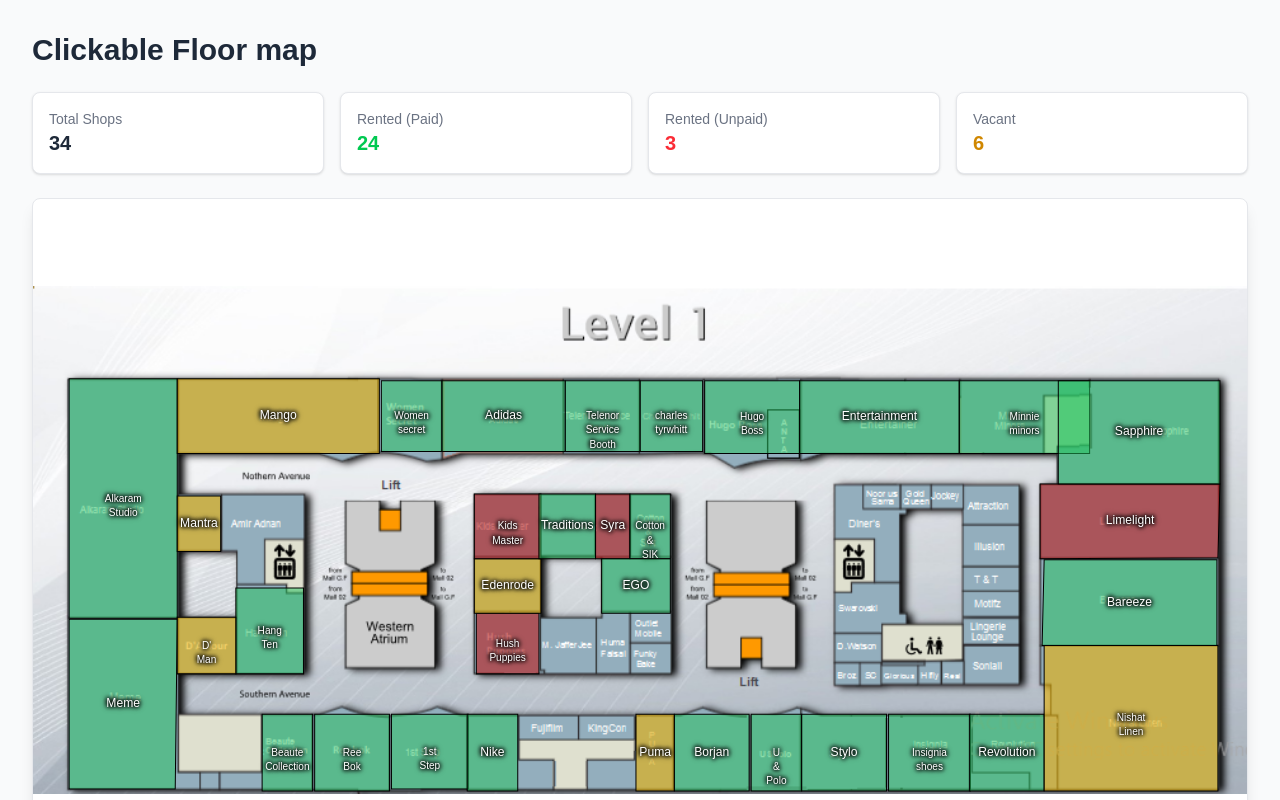
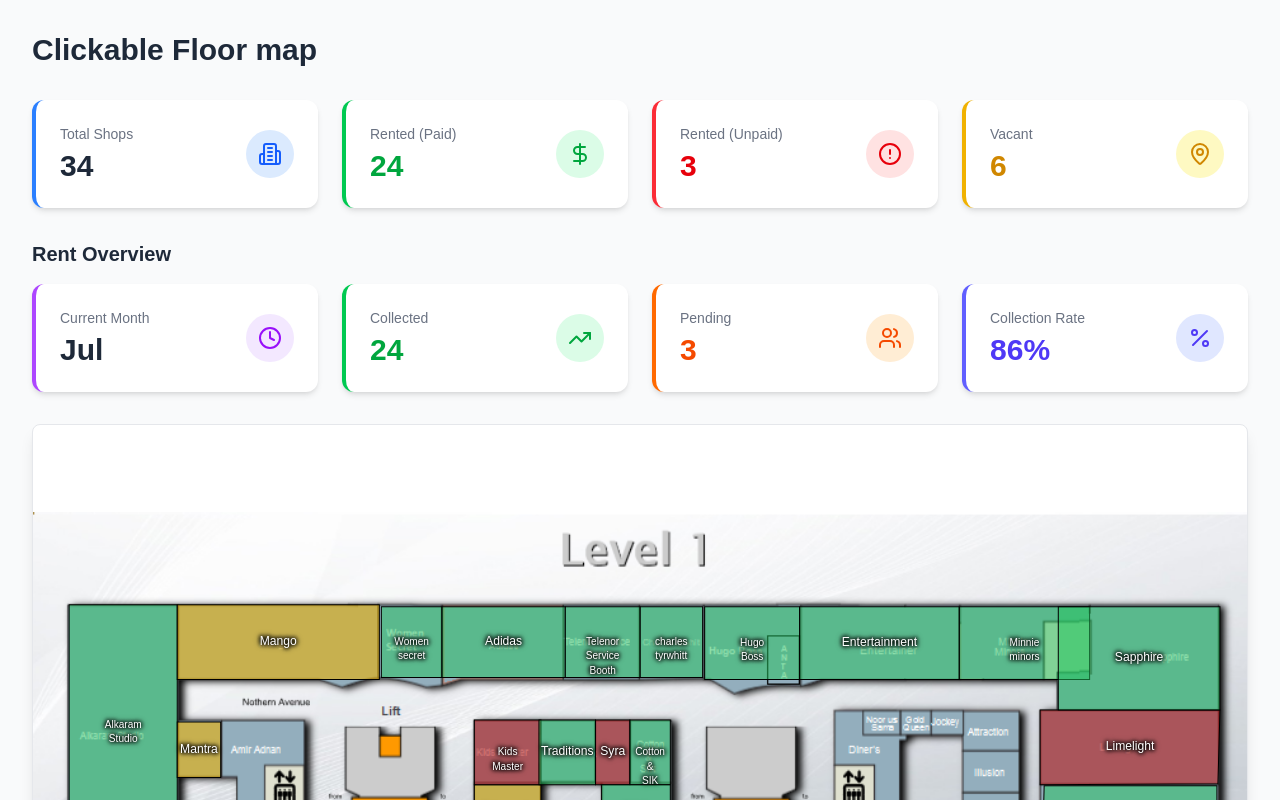
Before and after one commit to umairarshad-dev/Clickable-Floor-map, a Next.js app: page / in a window 1280 px wide. Shown: the top 800 px of the page. Built offline with nearby package versions, Linux system fonts and the light colour scheme.

Commit message:
Update stats cards UI with modern design including icons, colors, and rent overview section

```diff
--- a/src/app/page.tsx
+++ b/src/app/page.tsx
@@ -4,6 +4,7 @@
 import Image from 'next/image';
 import ShopModal from '@/components/ShopModal';
 import { Shop } from '../components/types';
+import { Building2, Users, DollarSign, TrendingUp, Clock, AlertCircle, Percent, MapPin } from 'lucide-react';
 
 const SHOPS: Shop[] = [
 	{
@@ -491,41 +492,122 @@
 					Clickable Floor map
 				</h1>
 
-				{/* Stats Card */}
-				<div className="flex flex-row flex-wrap gap-4 my-6">
-					<div className="flex-1 min-w-[180px] bg-white rounded-lg shadow p-4 border border-gray-200">
-						<h3 className="text-sm font-medium text-gray-500">Total Shops</h3>
-						<p className="text-xl font-bold text-gray-800">{SHOPS.length}</p>
+				{/* Stats Cards */}
+				<div className="grid grid-cols-1 md:grid-cols-2 lg:grid-cols-4 gap-6 my-8">
+					<div className="bg-white rounded-xl shadow-md p-6 border-l-4 border-blue-500 hover:shadow-lg transition-shadow">
+						<div className="flex items-center justify-between">
+							<div>
+								<p className="text-sm text-gray-500 mb-1">Total Shops</p>
+								<p className="text-3xl font-bold text-gray-800">{SHOPS.length}</p>
+							</div>
+							<div className="bg-blue-100 p-3 rounded-full">
+								<Building2 className="w-6 h-6 text-blue-600" />
+							</div>
+						</div>
 					</div>
-					<div className="flex-1 min-w-[180px] bg-white rounded-lg shadow p-4 border border-gray-200">
-						<h3 className="text-sm font-medium text-gray-500">
-							Rented (Paid)
-						</h3>
-						<p className="text-xl font-bold text-green-500">
-							{
-								SHOPS.filter(
-									(s) => s.status === 'rented' && s.rentStatus === 'paid'
-								).length
-							}
-						</p>
+
+					<div className="bg-white rounded-xl shadow-md p-6 border-l-4 border-green-500 hover:shadow-lg transition-shadow">
+						<div className="flex items-center justify-between">
+							<div>
+								<p className="text-sm text-gray-500 mb-1">Rented (Paid)</p>
+								<p className="text-3xl font-bold text-green-600">
+									{SHOPS.filter((s) => s.status === 'rented' && s.rentStatus === 'paid').length}
+								</p>
+							</div>
+							<div className="bg-green-100 p-3 rounded-full">
+								<DollarSign className="w-6 h-6 text-green-600" />
+							</div>
+						</div>
 					</div>
-					<div className="flex-1 min-w-[180px] bg-white rounded-lg shadow p-4 border border-gray-200">
-						<h3 className="text-sm font-medium text-gray-500">
-							Rented (Unpaid)
-						</h3>
-						<p className="text-xl font-bold text-red-500">
-							{
-								SHOPS.filter(
-									(s) => s.status === 'rented' && s.rentStatus === 'unpaid'
-								).length
-							}
-						</p>
+
+					<div className="bg-white rounded-xl shadow-md p-6 border-l-4 border-red-500 hover:shadow-lg transition-shadow">
+						<div className="flex items-center justify-between">
+							<div>
+								<p className="text-sm text-gray-500 mb-1">Rented (Unpaid)</p>
+								<p className="text-3xl font-bold text-red-600">
+									{SHOPS.filter((s) => s.status === 'rented' && s.rentStatus === 'unpaid').length}
+								</p>
+							</div>
+							<div className="bg-red-100 p-3 rounded-full">
+								<AlertCircle className="w-6 h-6 text-red-600" />
+							</div>
+						</div>
 					</div>
-					<div className="flex-1 min-w-[180px] bg-white rounded-lg shadow p-4 border border-gray-200">
-						<h3 className="text-sm font-medium text-gray-500">Vacant</h3>
-						<p className="text-xl font-bold text-yellow-600">
-							{SHOPS.filter((s) => s.status === 'vacant').length}
-						</p>
+
+					<div className="bg-white rounded-xl shadow-md p-6 border-l-4 border-yellow-500 hover:shadow-lg transition-shadow">
+						<div className="flex items-center justify-between">
+							<div>
+								<p className="text-sm text-gray-500 mb-1">Vacant</p>
+								<p className="text-3xl font-bold text-yellow-600">
+									{SHOPS.filter((s) => s.status === 'vacant').length}
+								</p>
+							</div>
+							<div className="bg-yellow-100 p-3 rounded-full">
+								<MapPin className="w-6 h-6 text-yellow-600" />
+							</div>
+						</div>
+					</div>
+				</div>
+
+				{/* Rent Overview Section */}
+				<div className="mb-8">
+					<h2 className="text-xl font-semibold text-gray-800 mb-4">Rent Overview</h2>
+					<div className="grid grid-cols-1 md:grid-cols-2 lg:grid-cols-4 gap-6">
+						<div className="bg-white rounded-xl shadow-md p-6 border-l-4 border-purple-500 hover:shadow-lg transition-shadow">
+							<div className="flex items-center justify-between">
+								<div>
+									<p className="text-sm text-gray-500 mb-1">Current Month</p>
+									<p className="text-3xl font-bold text-gray-800">
+										{new Date().toLocaleString('default', { month: 'short' })}
+									</p>
+								</div>
+								<div className="bg-purple-100 p-3 rounded-full">
+									<Clock className="w-6 h-6 text-purple-600" />
+								</div>
+							</div>
+						</div>
+
+						<div className="bg-white rounded-xl shadow-md p-6 border-l-4 border-green-500 hover:shadow-lg transition-shadow">
+							<div className="flex items-center justify-between">
+								<div>
+									<p className="text-sm text-gray-500 mb-1">Collected</p>
+									<p className="text-3xl font-bold text-green-600">
+										{SHOPS.filter((s) => s.status === 'rented' && s.rentStatus === 'paid').length}
+									</p>
+								</div>
+								<div className="bg-green-100 p-3 rounded-full">
+									<TrendingUp className="w-6 h-6 text-green-600" />
+								</div>
+							</div>
+						</div>
+
+						<div className="bg-white rounded-xl shadow-md p-6 border-l-4 border-orange-500 hover:shadow-lg transition-shadow">
+							<div className="flex items-center justify-between">
+								<div>
+									<p className="text-sm text-gray-500 mb-1">Pending</p>
+									<p className="text-3xl font-bold text-orange-600">
+										{SHOPS.filter((s) => s.status === 'rented' && s.rentStatus === 'unpaid').length}
+									</p>
+								</div>
+								<div className="bg-orange-100 p-3 rounded-full">
+									<Users className="w-6 h-6 text-orange-600" />
+								</div>
+							</div>
+						</div>
+
+						<div className="bg-white rounded-xl shadow-md p-6 border-l-4 border-indigo-500 hover:shadow-lg transition-shadow">
+							<div className="flex items-center justify-between">
+								<div>
+									<p className="text-sm text-gray-500 mb-1">Collection Rate</p>
+									<p className="text-3xl font-bold text-indigo-600">
+										{Math.round((SHOPS.filter((s) => s.status === 'rented' && s.rentStatus === 'paid').length / SHOPS.filter((s) => s.status === 'rented').length) * 100) || 0}%
+									</p>
+								</div>
+								<div className="bg-indigo-100 p-3 rounded-full">
+									<Percent className="w-6 h-6 text-indigo-600" />
+								</div>
+							</div>
+						</div>
 					</div>
 				</div>
 
```
